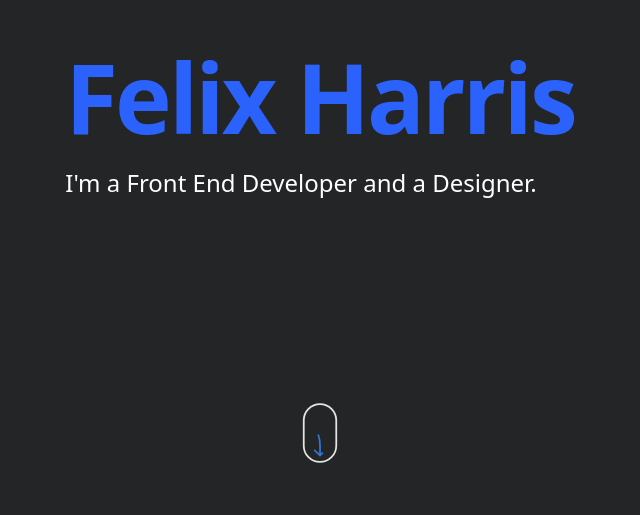
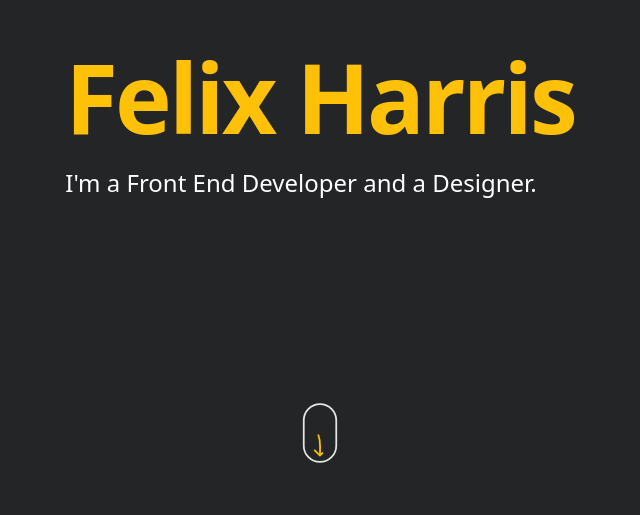
Before and after one commit to FelixH15/my-website, a React (Vite) app: page / in a window 1280 px wide. Shown: the part 285-800 px from the top of the page, without its empty margins (320-960 px from the left). Built offline with nearby package versions, Linux system fonts and the light colour scheme.

Commit message:
changing color

```diff
--- a/src/index.css
+++ b/src/index.css
@@ -1,7 +1,7 @@
 @import "tailwindcss";
 
 :root {
-  --primary-color: #2a62fb;
+  --primary-color: #ffc107;
   --font: PlusJakartaSans;
   --bg-color: #242527;
   --text-color: #ffffff;
```
Also changed, not shown: src/assets/scrollDown.json (+1 -1 lines), public/FLX.png (deleted), public/FLX.svg.
